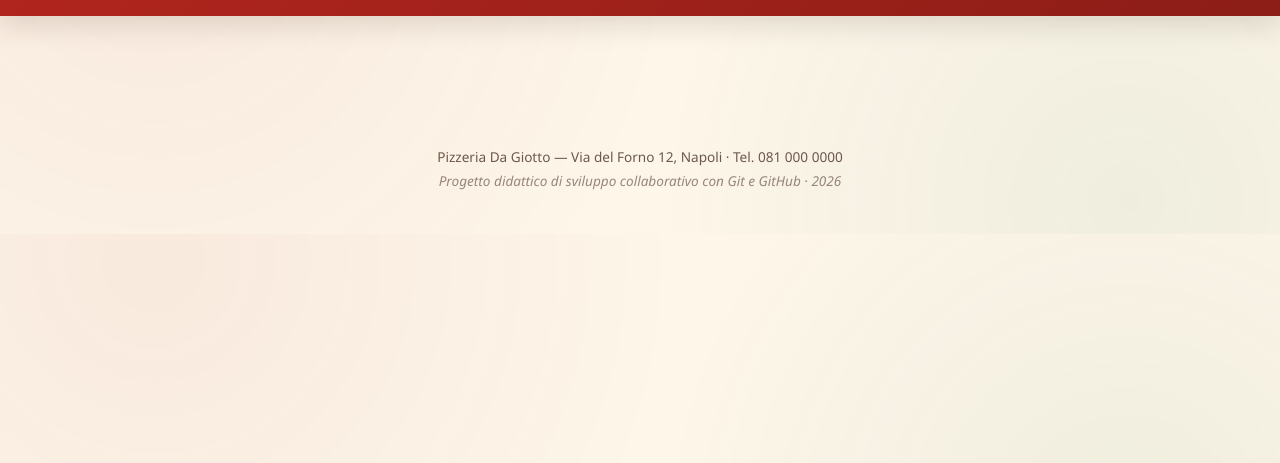
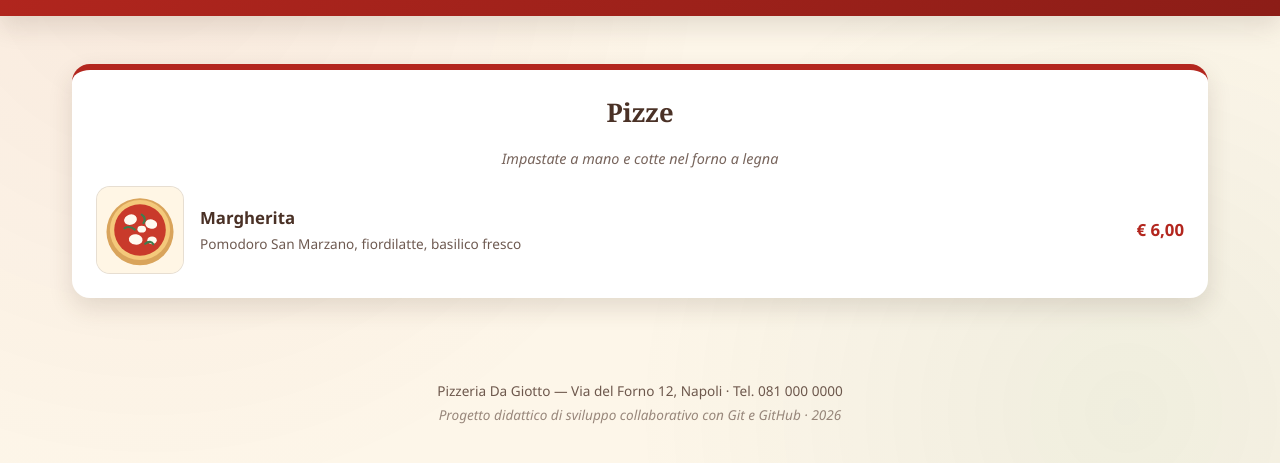
Before and after one commit to lucavalerini21-hub/pizzeriaWeb, a plain HTML site: page index.html in a window 1280 px wide. Shown: the part 95-558 px from the top of the page. Drawn offline with Linux system fonts and the light colour scheme.

Commit message:
svi-A aggiunto 1 item menu pizze

```diff
--- a/index.html
+++ b/index.html
@@ -23,7 +23,20 @@
   </header>
 
   <main class="menu-griglia">
-    <!-- SVI-A / SVI-B / SVI-C: inserire qui la propria sezione del menu -->
+    <section class="menu-sezione pizze" id="pizze">
+      <h2>Pizze</h2>
+      <p class="intro">Impastate a mano e cotte nel forno a legna</p>
+      <ul class="lista-piatti">
+        <li class="piatto">
+          <img src="img/pizza-margherita.svg" alt="Margherita">
+          <div>
+            <h3>Margherita</h3>
+            <p>Pomodoro San Marzano, fiordilatte, basilico fresco</p>
+          </div>
+          <span class="prezzo">&euro; 6,00</span>
+        </li>
+      </ul>
+    </section>
   </main>
 
   <footer class="site-footer">
```
Also changed, not shown: img/pizza-margherita.svg (added).
